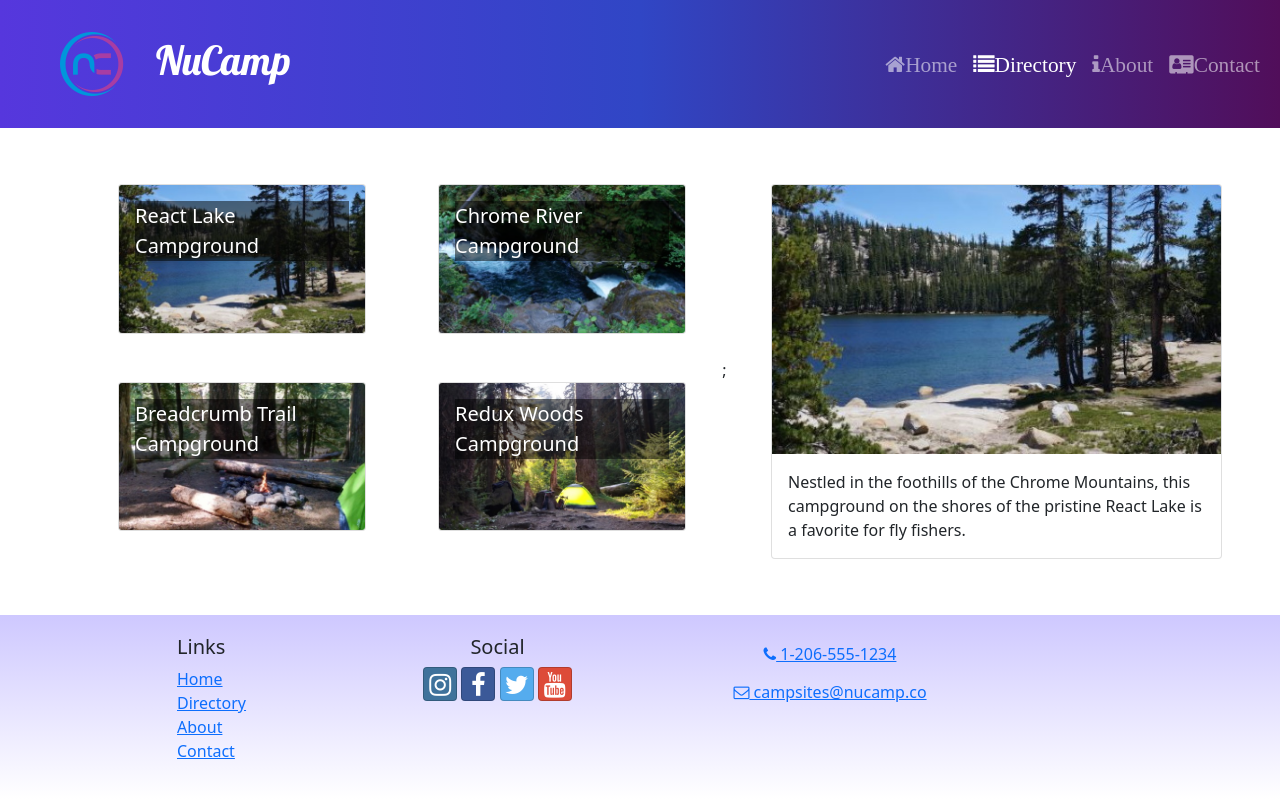
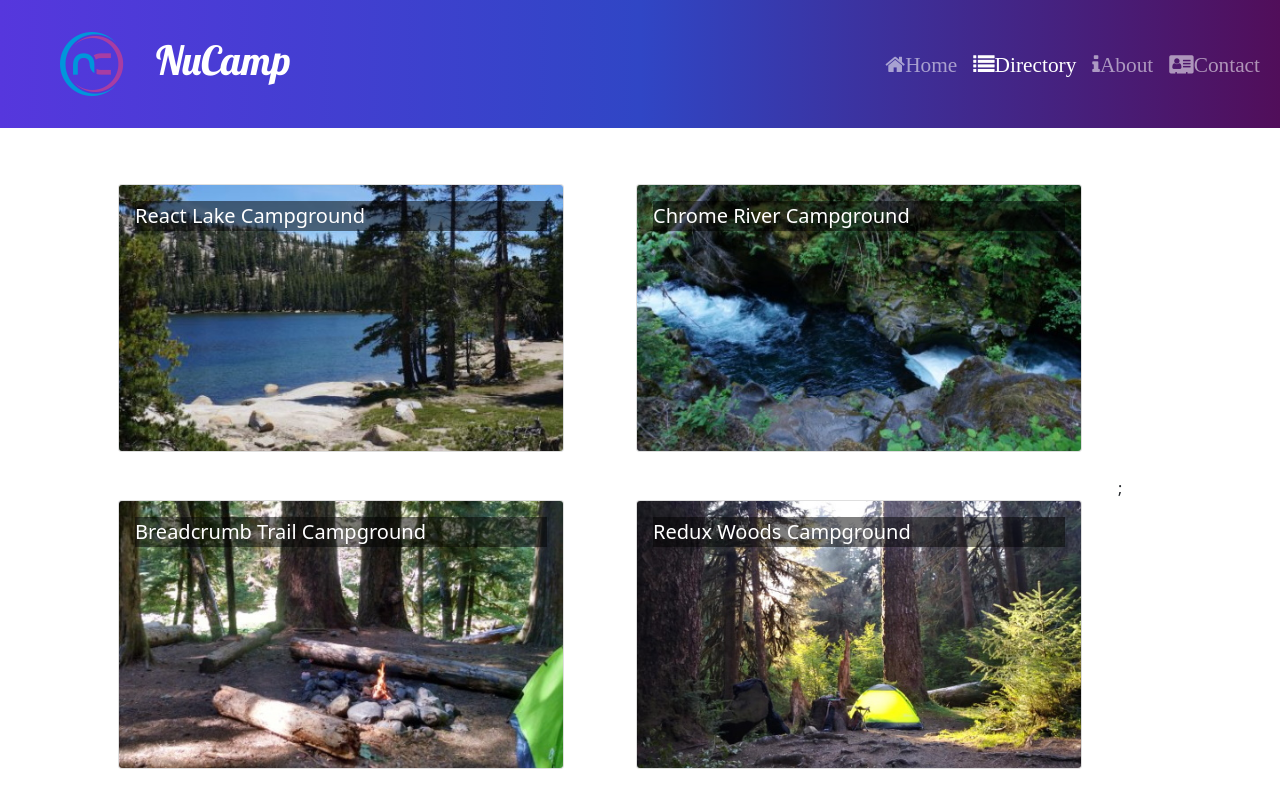
Before and after one commit to skymouse85/nucampReactCourseProject, a React (Create React App) app: page /directory in a window 1280 px wide. Shown: the top 800 px of the page. Built offline with nearby package versions, Linux system fonts and the light colour scheme.

Commit message:
router exercise 2 useParams

```diff
--- a/src/App.js
+++ b/src/App.js
@@ -5,6 +5,7 @@
 import Header from './components/Header';
 import Footer from './components/Footer';
 import CampsitesDirectoryPage from './pages/CampsitesDirectoryPage';
+import CampsiteDetailPage from './pages/CampsiteDetailPage';
 import './App.css';
 
 
@@ -16,6 +17,10 @@
         <Route path='/' element={<HomePage />} />
         <Route path='contact' element={<ContactPage />} />
         <Route path='directory' element={<CampsitesDirectoryPage />} />
+        <Route
+          path='directory/:campsiteId'
+          element={<CampsiteDetailPage />}
+        />
       </Routes>
       <Footer />
     </div>
--- a/src/features/campsites/CampsiteCard.js
+++ b/src/features/campsites/CampsiteCard.js
@@ -1,9 +1,11 @@
 //export defaults import without curly braces
 import { Card, CardImg, CardImgOverlay, CardTitle } from "reactstrap";
+import { Link } from 'react-router-dom';
 
 const CampsiteCard = ({ campsite }) => {
-    const { image, name } = campsite;
+    const { id, image, name } = campsite;
     return (
+        <Link to={`${id}`}>
             <Card>
                 <CardImg
                     width='100%'
@@ -14,6 +16,7 @@
                     <CardTitle>{name}</CardTitle>
                 </CardImgOverlay>
             </Card>
+        </Link>
     );
 }
 
--- a/src/features/campsites/campsitesSlice.js
+++ b/src/features/campsites/campsitesSlice.js
@@ -6,7 +6,7 @@
 }
 
 export const selectCampsiteById = (id) => {
-    return CAMPSITES.find((campsite) => campsite.id === id)
+    return CAMPSITES.find((campsite) => campsite.id === parseInt(id))
 }
 
 export const selectFeaturedCampsite = () => {
--- /dev/null
+++ b/src/pages/CampsiteDetailPage.js
@@ -0,0 +1,21 @@
+import { Container, Row } from "reactstrap";
+import { useParams } from 'react-router-dom';
+import { selectCampsiteById } from "../features/campsites/campsitesSlice";
+import CampsiteDetail from '../features/campsites/CampsiteDetail';
+
+
+const CampsiteDetailPage = () => {
+    const { campsiteId } = useParams();
+    const campsite = selectCampsiteById(campsiteId);
+
+    return (
+        <Container>
+            <Row>
+                <CampsiteDetail campsite={campsite} />
+            </Row>
+        </Container>
+    );
+
+};
+
+export default CampsiteDetailPage;
--- a/src/pages/CampsitesDirectoryPage.js
+++ b/src/pages/CampsitesDirectoryPage.js
@@ -1,24 +1,14 @@
 //export defaults import without curly braces
-import { useState } from 'react';
-import { Container, Row, Col } from 'reactstrap';
-import CampsiteDetail from '../features/campsites/CampsiteDetail'
+import { Container } from 'reactstrap';
 import CampsitesList from '../features/campsites/CampsitesList';
-import { selectCampsiteById } from '../features/campsites/campsitesSlice';
 
 const CampsitesDirectoryPage = () => {
-    const [campsiteId, setCampsiteId] = useState(0);
-    const selectedCampsite = selectCampsiteById(campsiteId);
 
     return (
         <Container>
-            <Row>
-                <Col sm='5' md='7'>
-                    <CampsitesList setCampsiteId={setCampsiteId} />
-                </Col>
-                <Col sm='7' md='5'>
-                    <CampsiteDetail campsite={selectedCampsite} />
-                </Col>
-            </Row>
+
+            <CampsitesList />
+
         </Container>
     );
 }
```
Lines whose indentation alone changed are shown as unchanged.
